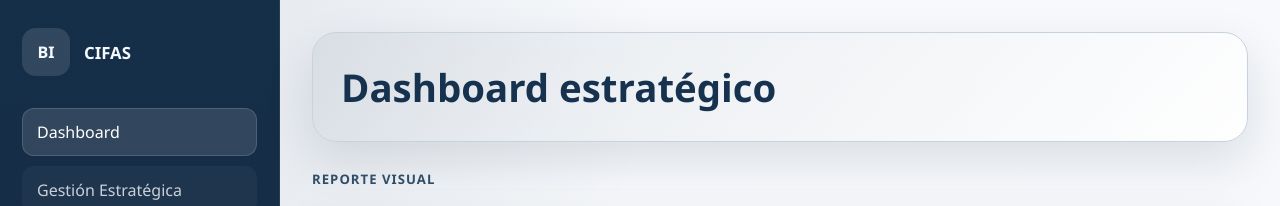
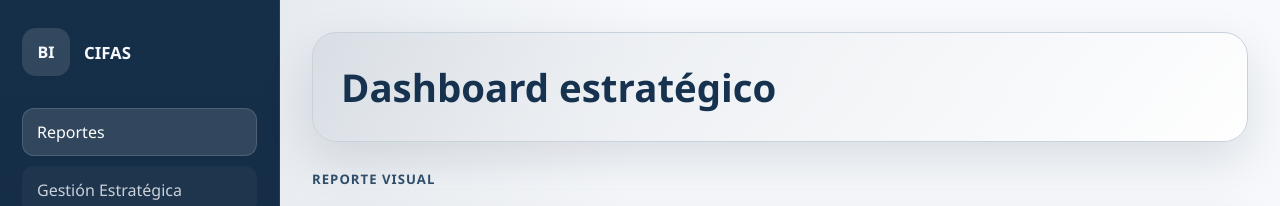
Before and after one commit to serena-giacomelli/Dashboard-BI-IA, a React (Vite) app: page /dashboard in a window 1280 px wide. Shown: the top 206 px of the page. Built offline with nearby package versions, Linux system fonts and the light colour scheme.

Commit message:
FIX boton

```diff
--- a/src/components/Sidebar.jsx
+++ b/src/components/Sidebar.jsx
@@ -2,7 +2,7 @@ import { NavLink } from 'react-router-dom';
 import styles from '../styles/Sidebar.module.css';
 
 const navItems = [
-  { to: '/dashboard', label: 'Dashboard' },
+  { to: '/dashboard', label: 'Reportes' },
   { to: '/detalle', label: 'Gestión Estratégica' },
 ];
 
```
